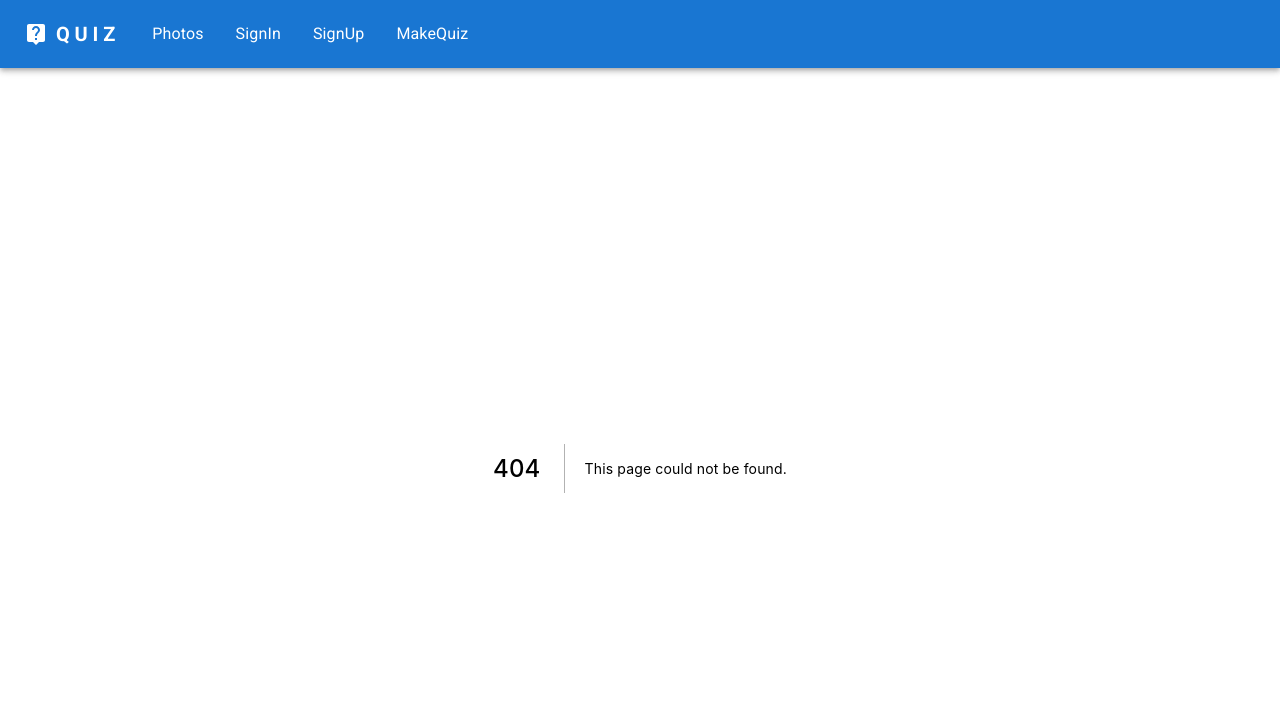
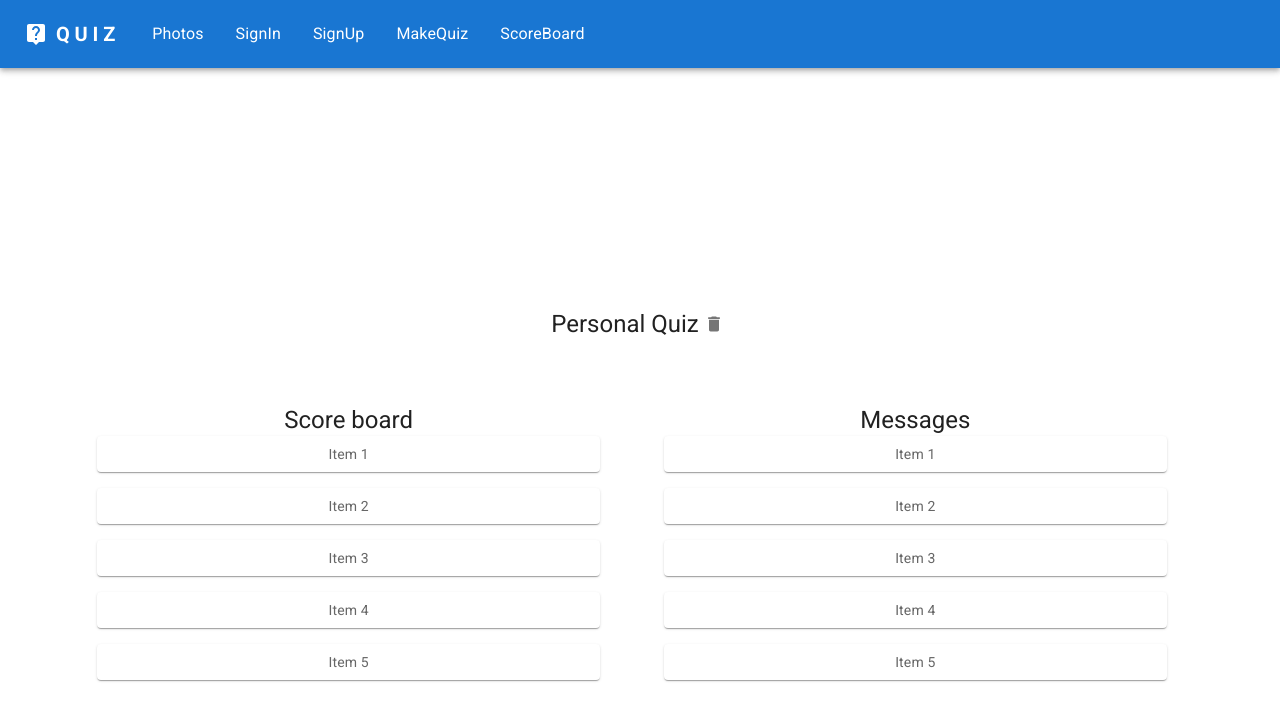
Before and after one commit to yumin-jung/ID311-Final-Project, a Next.js app in the folder client/: page /scoreBoard in a window 1280 px wide. Before the commit this address had no page. Shown: the top 720 px of the page. Built offline with nearby package versions, Linux system fonts and the light colour scheme.

Commit message:
Add scoreboard form

```diff
--- a/client/components/Nav.js
+++ b/client/components/Nav.js
@@ -12,7 +12,7 @@ import Button from '@mui/material/Button';
 import MenuItem from '@mui/material/MenuItem';
 import LiveHelpIcon from '@mui/icons-material/LiveHelp';
 
-const pages = ['Photos', 'SignIn', 'SignUp', 'MakeQuiz'];
+const pages = ['Photos', 'SignIn', 'SignUp', 'MakeQuiz', 'ScoreBoard'];
 
 const Nav = () => {
     const router = useRouter();
@@ -35,6 +35,8 @@ const Nav = () => {
             router.push('/signUp', undefined, { shallow: true });
         } else if (data.toUpperCase() == pages[3].toUpperCase()) {
             router.push('/makeQuiz', undefined, { shallow: true });
+        } else if (data.toUpperCase() == pages[4].toUpperCase()) {
+            router.push('/scoreBoard', undefined, { shallow: true });
         }
     };
 
@@ -102,7 +104,7 @@ const Nav = () => {
                         variant="h5"
                         noWrap
                         component="a"
-                        href=""
+                        href="/"
                         sx={{
                             mr: 2,
                             display: { xs: 'flex', md: 'none' },
--- /dev/null
+++ b/client/components/ScoreBoard.js
@@ -0,0 +1,29 @@
+import * as React from 'react';
+import Box from '@mui/material/Box';
+import Paper from '@mui/material/Paper';
+import Stack from '@mui/material/Stack';
+import { styled } from '@mui/material/styles';
+
+const Item = styled(Paper)(({ theme }) => ({
+    backgroundColor: theme.palette.mode === 'dark' ? '#1A2027' : '#fff',
+    ...theme.typography.body2,
+    padding: theme.spacing(1),
+    textAlign: 'center',
+    color: theme.palette.text.secondary,
+}));
+
+const ScoreBoard = () => {
+    return (
+        <Box sx={{ width: '100%' }}>
+            <Stack spacing={2}>
+                <Item>Item 1</Item>
+                <Item>Item 2</Item>
+                <Item>Item 3</Item>
+                <Item>Item 4</Item>
+                <Item>Item 5</Item>
+            </Stack>
+        </Box>
+    );
+}
+
+export default ScoreBoard
--- /dev/null
+++ b/client/components/StackComponent.js
@@ -0,0 +1,24 @@
+import * as React from 'react';
+import Stack from '@mui/material/Stack';
+import IconButton from '@mui/material/IconButton';
+import DeleteIcon from '@mui/icons-material/Delete';
+import Typography from '@mui/material/Typography';
+
+const StackComponent = () => {
+    const DeleteQuiz = (event) => {
+        console.log(event)
+    }
+    return (
+        <Stack direction="row" spacing={0}>
+            <Typography component="h1" variant="h5">
+                Personal Quiz
+            </Typography>
+            <IconButton
+                onClick={DeleteQuiz}
+                size="small"
+            >
+                <DeleteIcon fontSize="small" />
+            </IconButton>
+        </Stack>)
+}
+export default StackComponent
--- /dev/null
+++ b/client/pages/scoreBoard.js
@@ -0,0 +1,45 @@
+import ScoreBoard from '../components/ScoreBoard';
+import StackComponent from '../components/StackComponent';
+import Grid from '@mui/material/Grid';
+import Box from '@mui/material/Box';
+import Typography from '@mui/material/Typography';
+
+export default function SignIn() {
+    return (
+        <Box sx={{ width: '100%' }} >
+            <Grid container
+                spacing={10}
+                direction="row"
+                justifyContent="center"
+                alignItems="center"
+                sx={{ marginTop: 20 }}>
+                <Grid item xs={12}
+                    container
+                    justifyContent="center"
+                    alignItems="center">
+                    <StackComponent />
+                </Grid>
+                <Grid item xs={5}
+                    container
+                    justifyContent="center"
+                    alignItems="center"
+                    spacing={2}>
+                    <Typography component="h1" variant="h5">
+                        Score board
+                    </Typography>
+                    <ScoreBoard />
+                </Grid>
+                <Grid item xs={5}
+                    container
+                    justifyContent="center"
+                    alignItems="center"
+                    spacing={2}>
+                    <Typography component="h1" variant="h5">
+                        Messages
+                    </Typography>
+                    <ScoreBoard />
+                </Grid>
+            </Grid>
+        </Box >
+    )
+}
```
